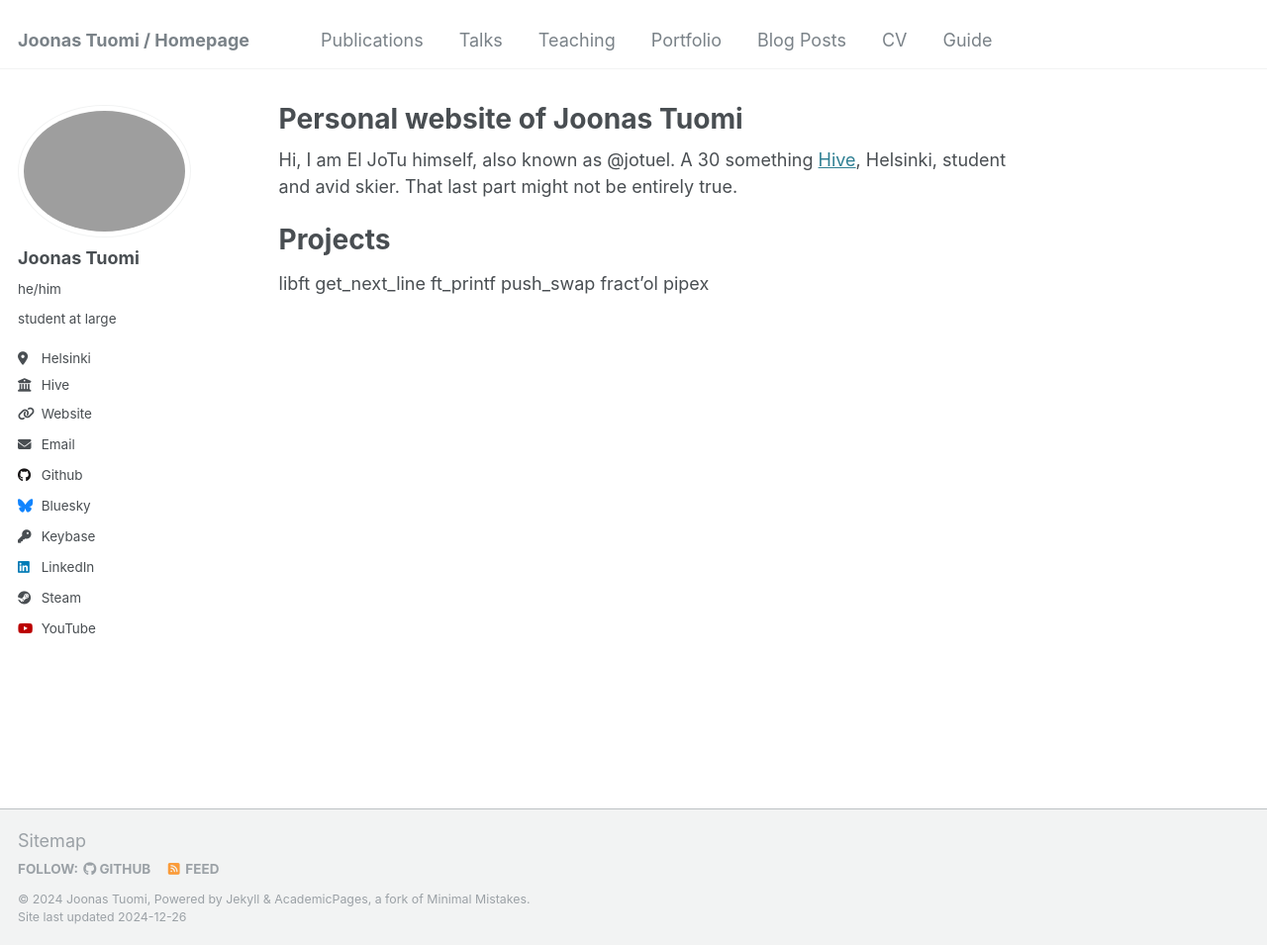
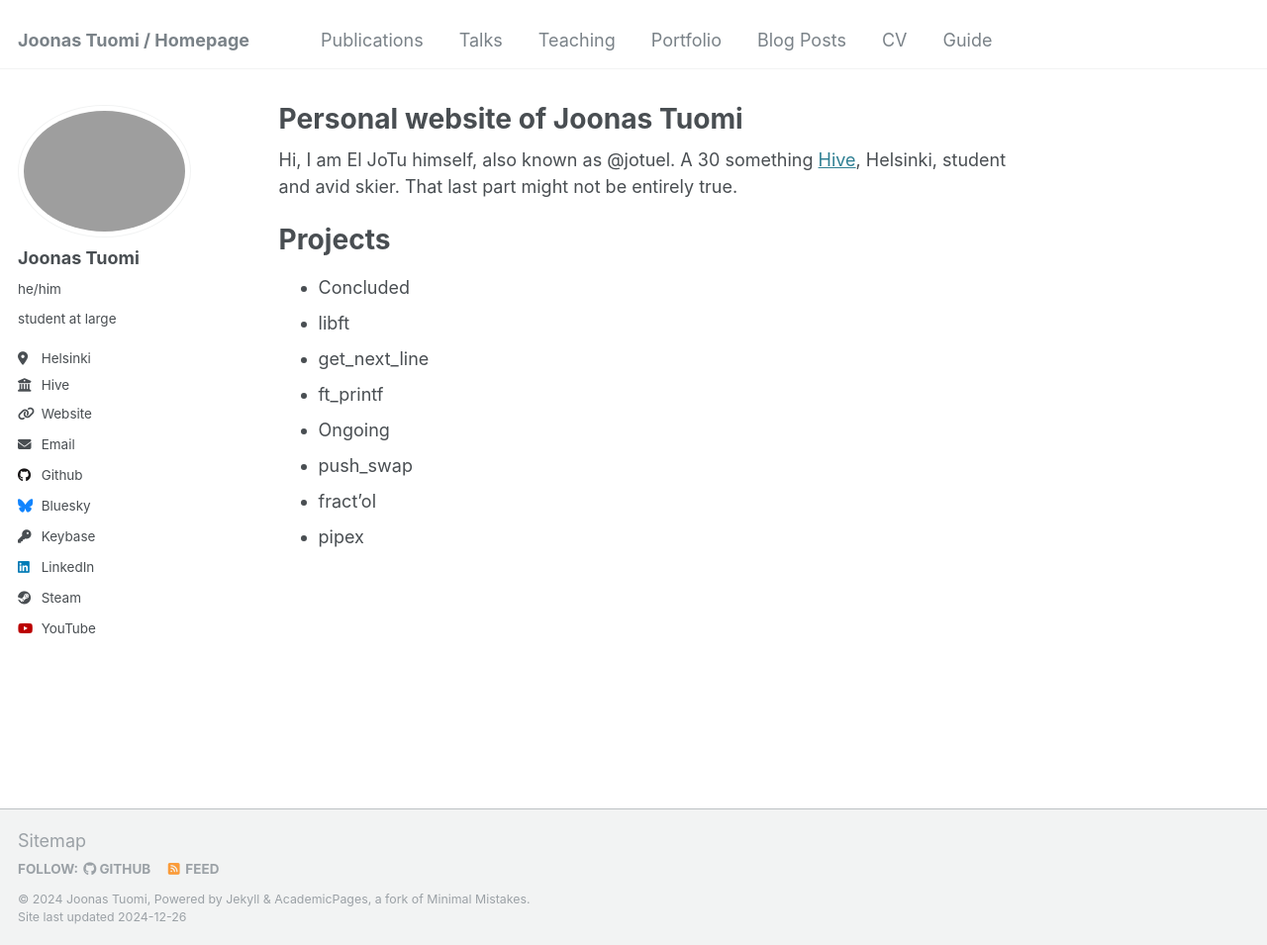
Before and after one commit to jotuel/jotuel.github.io, a Jekyll site: the page built from _pages/about.md, in a window 1280 px wide and 955 px high. Shown: the whole window at 99% size. Built offline with Jekyll 4.4.1, drawn with Linux system fonts in a browser that asks for light colours.

Commit message:
Update about.md

```diff
--- a/_pages/about.md
+++ b/_pages/about.md
@@ -11,9 +11,11 @@ Hi, I am El JoTu himself, also known as @jotuel. A 30 something [Hive](https://h
 
 Projects
 ======
-libft
-get_next_line
-ft_printf
-push_swap
-fract'ol
-pipex
+* Concluded
+* libft
+* get_next_line
+* ft_printf
+* Ongoing
+* push_swap
+* fract'ol
+* pipex
```
